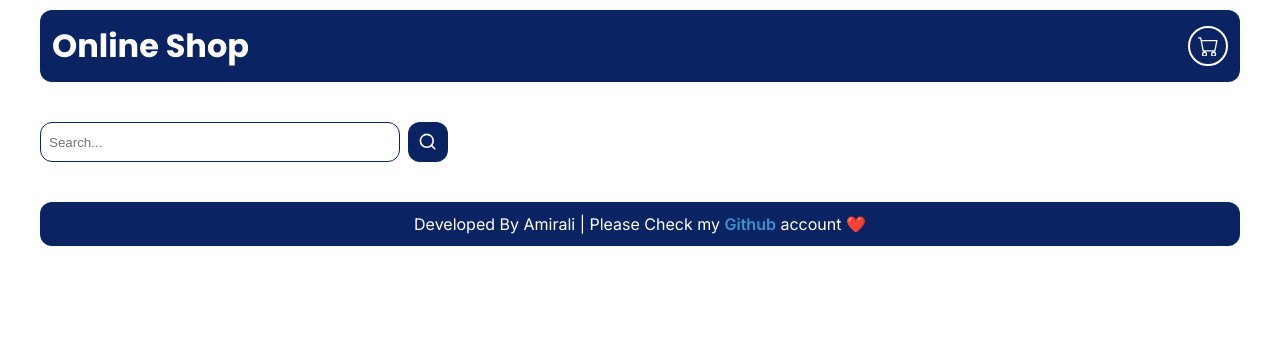
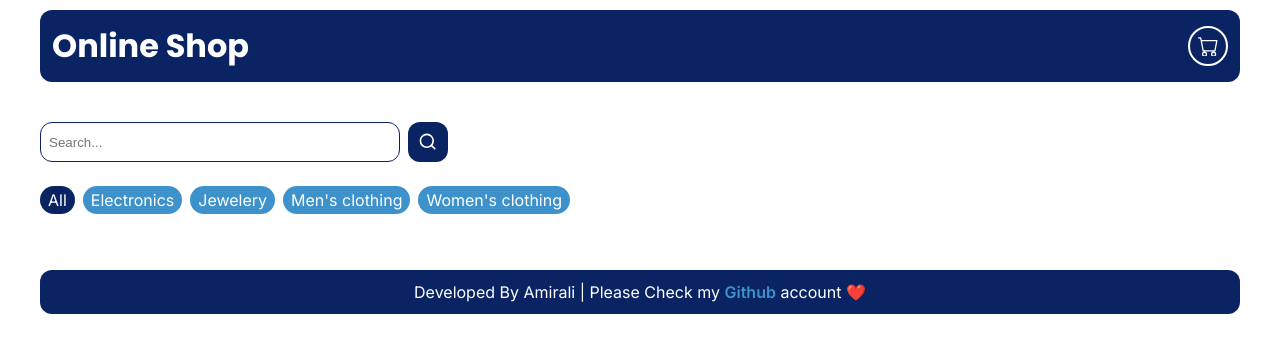
Before and after one commit to amirali-98/store-reduxtoolkit, a React (Vite) app: page / in a window 1280 px wide. Shown: the top 352 px of the page. Built offline with nearby package versions, Linux system fonts and the light colour scheme.

Commit message:
Category developep. without filtering functionality

```diff
--- /dev/null
+++ b/src/components/Category.jsx
@@ -0,0 +1,24 @@
+import { useState } from "react";
+
+import styles from "./styles/Category.module.css";
+
+import CATEGORIES from "../constants/Categories";
+
+export default function Category() {
+  const [category, setCategory] = useState("all");
+  return (
+    <div className={styles.categories}>
+      {CATEGORIES.map(c => (
+        <span
+          key={c.id}
+          className={`${styles.categoryItem} ${
+            category === c.title.toLocaleLowerCase() ? styles.active : undefined
+          }`}
+          onClick={() => setCategory(c.title.toLocaleLowerCase())}
+        >
+          {c.title}
+        </span>
+      ))}
+    </div>
+  );
+}
--- /dev/null
+++ b/src/components/styles/Category.module.css
@@ -0,0 +1,22 @@
+.categories {
+  display: flex;
+  gap: 8px;
+  margin: 24px 0;
+  overflow: auto;
+  padding: 0 0 16px;
+}
+
+.categoryItem {
+  background-color: #3e92cc;
+  padding: 4px 8px;
+  border-radius: 20px;
+  color: #fff;
+  cursor: pointer;
+  transition: background-color 0.2s;
+  flex-shrink: 0;
+}
+
+.categoryItem:hover,
+.active {
+  background-color: #0a2463;
+}
--- /dev/null
+++ b/src/constants/Categories.js
@@ -0,0 +1,9 @@
+const CATEGORIES = [
+  { id: 1, title: "All" },
+  { id: 2, title: "Electronics" },
+  { id: 3, title: "Jewelery" },
+  { id: 4, title: "Men's clothing" },
+  { id: 5, title: "Women's clothing" },
+];
+
+export default CATEGORIES;
--- a/src/pages/Home.jsx
+++ b/src/pages/Home.jsx
@@ -1,9 +1,11 @@
+import Category from "../components/Category";
 import SearchForm from "../components/SearchForm";
 
 export default function Home() {
   return (
     <>
       <SearchForm />
+      <Category />
     </>
   );
 }
```
